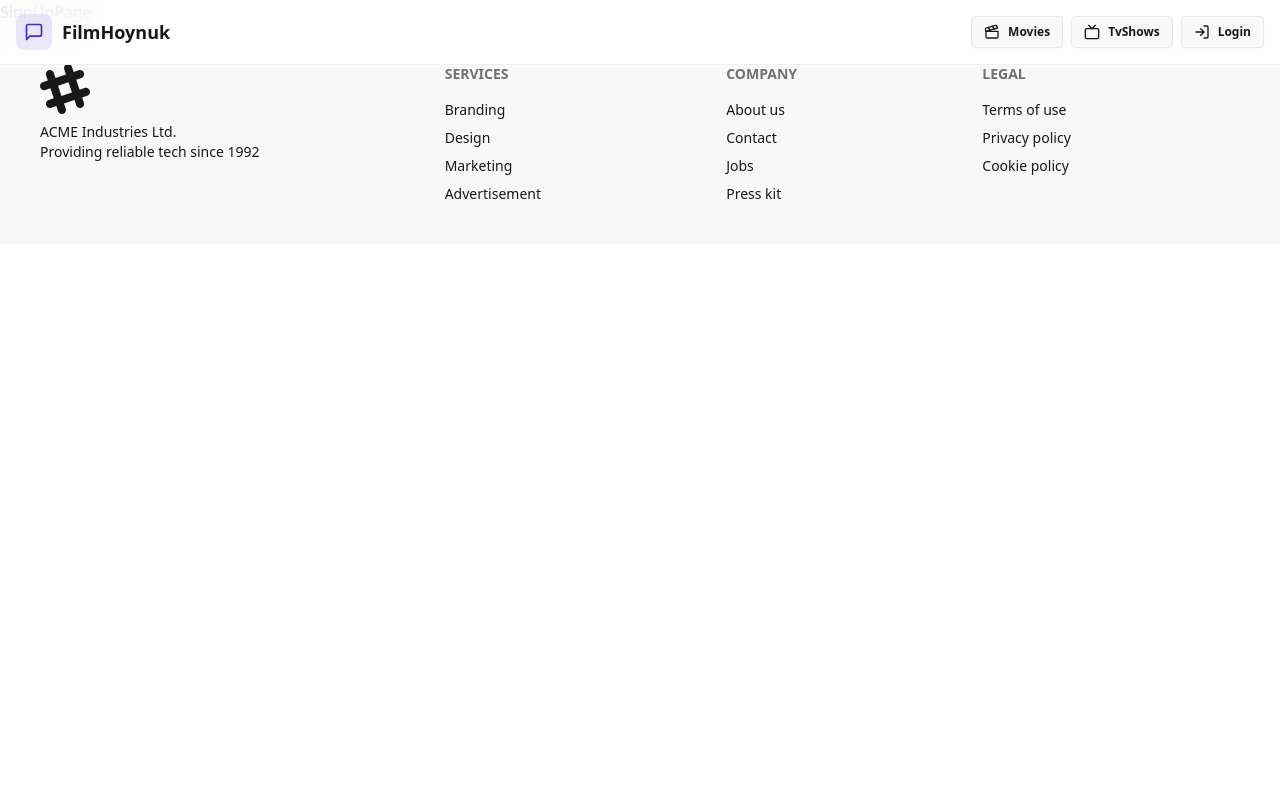
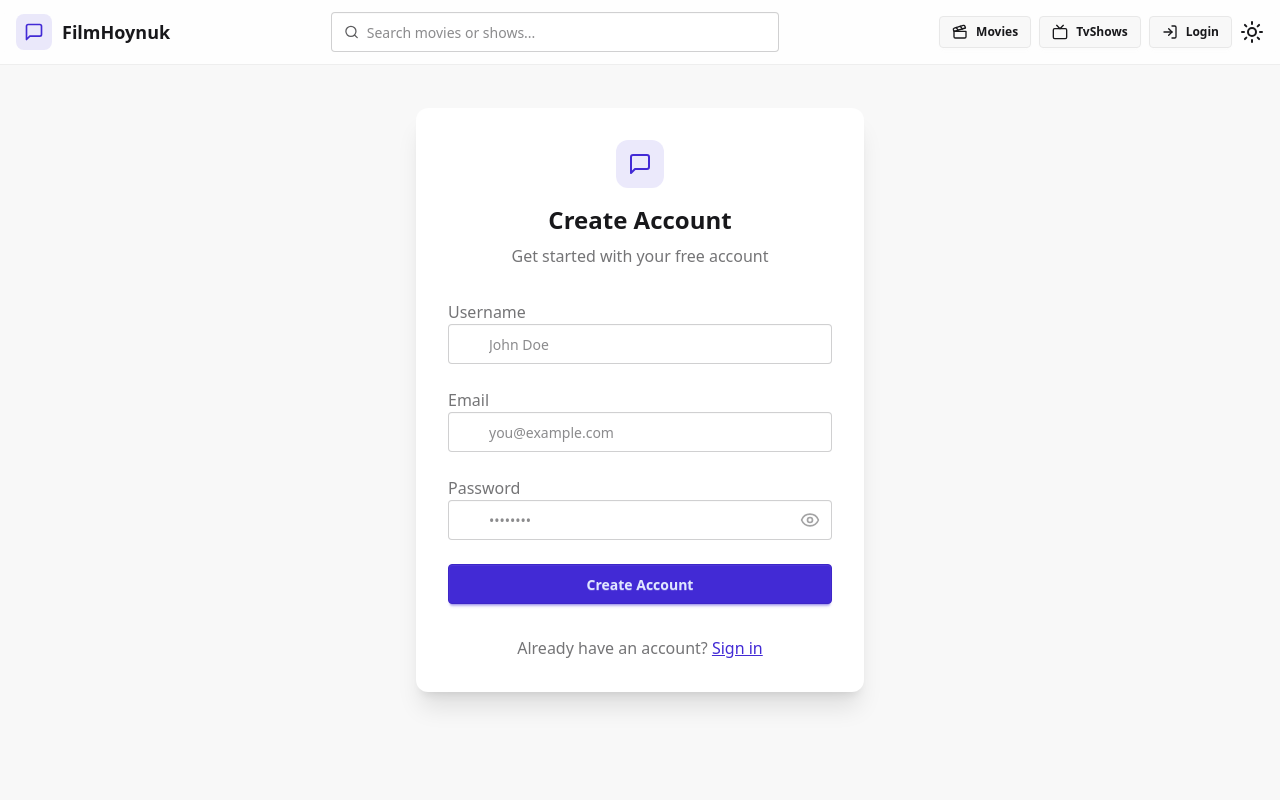
Before and after one commit to umutbarandemir/MERN-IMDB, a React (Vite) app in the folder Frontend/: page /signup in a window 1280 px wide. Shown: the top 800 px of the page. Built offline with nearby package versions, Linux system fonts and the light colour scheme.

Commit message:
login, signup

```diff
--- a/Frontend/src/App.jsx
+++ b/Frontend/src/App.jsx
@@ -8,6 +8,7 @@ import SignUpPage from './pages/SignUpPage'
 import ProfilePage from './pages/ProfilePage'
 import Navbar from './components/Navbar'
 import Footer from './components/Footer'
+import { Toaster } from 'react-hot-toast'
 
 function App() {
 
@@ -23,6 +24,10 @@ function App() {
         <Route path="/signup" element={<SignUpPage />} />
         <Route path="/profile" element={<ProfilePage />} />
       </Routes>
+      <Toaster
+        position="top-center"
+        reverseOrder={false}
+      />
       <Footer />
     </>
   )
--- a/Frontend/src/components/Navbar.jsx
+++ b/Frontend/src/components/Navbar.jsx
@@ -1,10 +1,16 @@
 import { Link } from "react-router-dom";
-import { LogOut, MessageSquare, User, LogIn,Tv,Clapperboard } from "lucide-react";
+import { LogOut, MessageSquare, User, LogIn,Tv,Clapperboard,Sun,Moon,Search } from "lucide-react";
 import { useUserStore } from '../store/useUserStore.js';
-
+import { useState } from "react";
 const Navbar = () => {
 
     const { logout, authUser } = useUserStore();
+
+    const [lightMode, setLightMode] = useState(true);
+
+    const toggleLightMode = () => {
+        setLightMode(!lightMode);
+    };
 
   return (
      <header className="border-b border-base-300 fixed w-full top-0 z-40 backdrop-blur-lg bg-base-100/80">
@@ -20,6 +26,19 @@ const Navbar = () => {
               <h1 className="text-lg font-bold">FilmHoynuk</h1>
             </Link>
           </div>
+
+          {/* middle side */}
+         <form className="flex-grow mx-4 max-w-md w-full hidden sm:flex">
+            <label className="input input-bordered flex items-center gap-2 w-full">
+              <Search className="w-4 h-4 opacity-70" />
+              <input
+                type="text"
+                className="grow"
+                placeholder="Search movies or shows..."
+                value=""
+              />
+            </label>
+          </form>
 
           {/* right side */}
 
@@ -49,6 +68,12 @@ const Navbar = () => {
             )}
 
 
+            {lightMode ? (
+                <Sun onClick={toggleLightMode} />
+            ) : (
+                <Moon onClick={toggleLightMode} />
+            )}
+
             {authUser && (
               <>
                 <Link to={"/profile"} className={`btn btn-sm gap-2 hover:opacity-80`}>
--- a/Frontend/src/pages/LoginPage.jsx
+++ b/Frontend/src/pages/LoginPage.jsx
@@ -1,15 +1,106 @@
+import { useState } from "react";
+import { useUserStore } from "../store/useUserStore.js";
+import { Link } from "react-router-dom";
+import { Eye, EyeOff, Loader2, Lock, Mail, MessageSquare } from "lucide-react";
 
 const LoginPage = () => {
+  const [showPassword, setShowPassword] = useState(false);
+  const [formData, setFormData] = useState({ email: "", password: "" });
+  const { login, isLoggingIn } = useUserStore();
 
+  const handleSubmit = async (e) => {
+    e.preventDefault();
+    login(formData);
+  };
 
   return (
-    <div className='mt-15'>
-        <input type="text" placeholder="Type here" className="input" />
-        <input type="text" placeholder="Type here" className="input" />
-        <input type="text" placeholder="Type here" className="input" />
-        <button className="btn">Default</button>
+    <div className="h-screen flex items-center justify-center bg-base-200 px-4">
+      <div className="w-full max-w-md p-8 bg-base-100 rounded-xl shadow-xl">
+        {/* Logo + Heading */}
+        <div className="text-center mb-8">
+          <div className="flex flex-col items-center gap-2 group">
+            <div className="w-12 h-12 rounded-xl bg-primary/10 flex items-center justify-center group-hover:bg-primary/20 transition-colors">
+              <MessageSquare className="w-6 h-6 text-primary" />
+            </div>
+            <h1 className="text-2xl font-bold mt-2">Welcome Back</h1>
+            <p className="text-base-content/60">Sign in to your account</p>
+          </div>
+        </div>
+
+        {/* Form */}
+        <form onSubmit={handleSubmit} className="space-y-6">
+          {/* Email */}
+          <div className="form-control">
+            <label className="label">
+              <span className="label-text font-medium">Email</span>
+            </label>
+            <div className="relative">
+              <Mail className="absolute left-3 top-1/2 -translate-y-1/2 w-5 h-5 text-base-content/40" />
+              <input
+                type="email"
+                className="input input-bordered w-full pl-10"
+                placeholder="you@example.com"
+                value={formData.email}
+                onChange={(e) => setFormData({ ...formData, email: e.target.value })}
+                required
+              />
+            </div>
+          </div>
+
+          {/* Password */}
+          <div className="form-control">
+            <label className="label">
+              <span className="label-text font-medium">Password</span>
+            </label>
+            <div className="relative">
+              <Lock className="absolute left-3 top-1/2 -translate-y-1/2 w-5 h-5 text-base-content/40" />
+              <input
+                type={showPassword ? "text" : "password"}
+                className="input input-bordered w-full pl-10 pr-10"
+                placeholder="••••••••"
+                value={formData.password}
+                onChange={(e) => setFormData({ ...formData, password: e.target.value })}
+                required
+              />
+              <button
+                type="button"
+                className="absolute right-3 top-1/2 -translate-y-1/2"
+                onClick={() => setShowPassword(!showPassword)}
+              >
+                {showPassword ? (
+                  <EyeOff className="w-5 h-5 text-base-content/40" />
+                ) : (
+                  <Eye className="w-5 h-5 text-base-content/40" />
+                )}
+              </button>
+            </div>
+          </div>
+
+          {/* Submit */}
+          <button type="submit" className="btn btn-primary w-full" disabled={isLoggingIn}>
+            {isLoggingIn ? (
+              <>
+                <Loader2 className="h-5 w-5 animate-spin" />
+                Loading...
+              </>
+            ) : (
+              "Sign in"
+            )}
+          </button>
+        </form>
+
+        {/* Footer */}
+        <div className="text-center mt-6">
+          <p className="text-base-content/60">
+            Don&apos;t have an account?{" "}
+            <Link to="/signup" className="link link-primary">
+              Create account
+            </Link>
+          </p>
+        </div>
+      </div>
     </div>
-  )
-}
+  );
+};
 
-export default LoginPage
+export default LoginPage;
--- a/Frontend/src/pages/SignUpPage.jsx
+++ b/Frontend/src/pages/SignUpPage.jsx
@@ -1,9 +1,150 @@
-import React from 'react'
+import React, { useState } from 'react'
+import { useUserStore } from '../store/useUserStore.js';
 
-const SignUpPage = () => {
+import { Eye, EyeOff, Loader2, Lock, Mail, MessageSquare, User } from "lucide-react";
+
+import { Link } from "react-router-dom";
+import { toast } from "react-hot-toast";
+
+function SignupPage() {
+
+  const [showPassword,setShowPassword] = useState(false);
+  const [formData, setFormData] = useState({
+    username: '',
+    email: '',
+    password: '',
+  }); // could add a confirm password field here
+
+  const { signup , isSigningUp } = useUserStore();
+
+  const validateForm = () => {
+    if (!formData.username.trim()) return toast.error("Username is required");
+    if (!formData.email.trim()) return toast.error("Email is required");
+    if (!/\S+@\S+\.\S+/.test(formData.email)) return toast.error("Invalid email format");
+    if (!formData.password) return toast.error("Password is required");
+    if (formData.password.length < 6) return toast.error("Password must be at least 6 characters");
+
+    return true;
+  }
+
+  const handleSubmit = (e) => {
+    e.preventDefault();
+
+    const success = validateForm();
+
+    if (success === true) signup(formData);
+  }
+
   return (
-    <div>SignUpPage</div>
+  <div className="min-h-screen flex items-center justify-center bg-base-200 px-4">
+  <div className="w-full max-w-md p-8 bg-base-100 rounded-xl shadow-xl">
+
+        <div className="w-full max-w-md space-y-8">
+          {/* LOGO */}
+          <div className="text-center mb-8">
+            <div className="flex flex-col items-center gap-2 group">
+              <div
+                className="size-12 rounded-xl bg-primary/10 flex items-center justify-center
+              group-hover:bg-primary/20 transition-colors"
+              >
+                <MessageSquare className="size-6 text-primary" />
+              </div>
+              <h1 className="text-2xl font-bold mt-2">Create Account</h1>
+              <p className="text-base-content/60">Get started with your free account</p>
+            </div>
+          </div>
+
+          <form onSubmit={handleSubmit} className="space-y-6">
+            <div className="form-control">
+              <label className="label">
+                <span className="label-text font-medium">Username</span>
+              </label>
+              <div className="relative">
+                <div className="absolute inset-y-0 left-0 pl-3 flex items-center pointer-events-none">
+                  <User className="size-10 text-base-content/40" />
+                </div>
+                <input
+                  type="text"
+                  className={`input input-bordered w-full pl-10`}
+                  placeholder="John Doe"
+                  value={formData.username}
+                  onChange={(e) => setFormData({ ...formData, username: e.target.value })}
+                />
+              </div>
+            </div>
+
+            <div className="form-control">
+              <label className="label">
+                <span className="label-text font-medium">Email</span>
+              </label>
+              <div className="relative">
+                <div className="absolute inset-y-0 left-0 pl-3 flex items-center pointer-events-none">
+                  <Mail className="size-5 text-base-content/40" />
+                </div>
+                <input
+                  type="email"
+                  className={`input input-bordered w-full pl-10`}
+                  placeholder="you@example.com"
+                  value={formData.email}
+                  onChange={(e) => setFormData({ ...formData, email: e.target.value })}
+                />
+              </div>
+            </div>
+
+            <div className="form-control">
+              <label className="label">
+                <span className="label-text font-medium">Password</span>
+              </label>
+              <div className="relative">
+                <div className="absolute inset-y-0 left-0 pl-3 flex items-center pointer-events-none">
+                  <Lock className="size-5 text-base-content/40 " />
+                </div>
+                <input
+                  type={showPassword ? "text" : "password"}
+                  className={`input input-bordered w-full pl-10`}
+                  placeholder="••••••••"
+                  value={formData.password}
+                  onChange={(e) => setFormData({ ...formData, password: e.target.value })}
+                />
+                <button
+                  type="button"
+                  className="absolute inset-y-0 right-0 pr-3 flex items-center"
+                  onClick={() => setShowPassword(!showPassword)}
+                >
+                  {showPassword ? (
+                    <EyeOff className="size-5 text-base-content/40" />
+                  ) : (
+                    <Eye className="size-5 text-base-content/40" />
+                  )}
+                </button>
+              </div>
+            </div>
+
+            <button type="submit" className="btn btn-primary w-full" disabled={isSigningUp}>
+              {isSigningUp ? (
+                <>
+                  <Loader2 className="size-5 animate-spin" />
+                  Loading...
+                </>
+              ) : (
+                "Create Account"
+              )}
+            </button>
+          </form>
+
+          <div className="text-center">
+            <p className="text-base-content/60">
+              Already have an account?{" "}
+              <Link to="/login" className="link link-primary">
+                Sign in
+              </Link>
+            </p>
+          </div>
+        </div>
+      </div>
+
+    </div>
   )
 }
 
-export default SignUpPage
+export default SignupPage;
```
Also changed, not shown: Frontend/src/store/useUserStore.js (line endings or trailing spaces), 1 other file (tests, documents, lock files or other folders).
